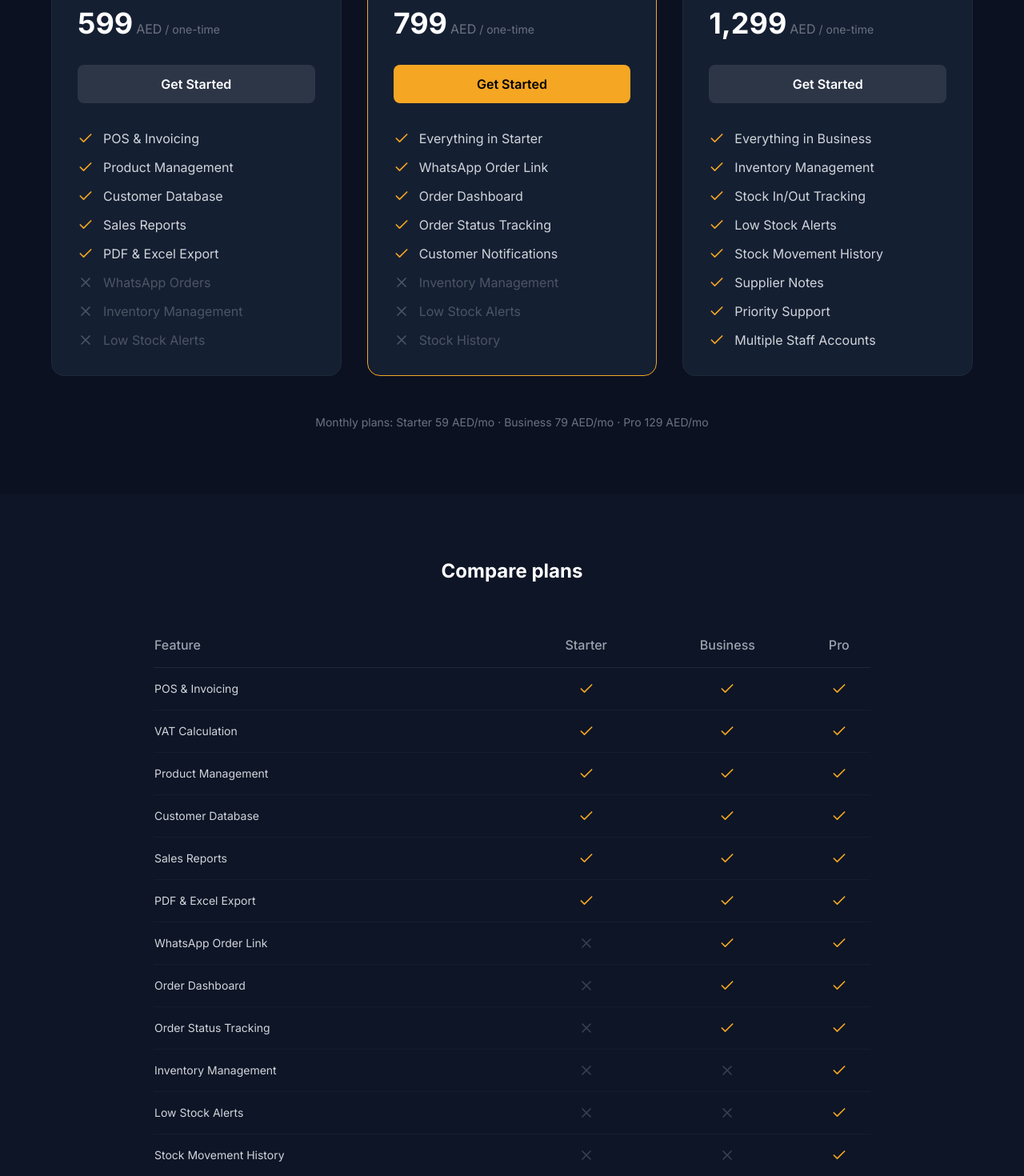
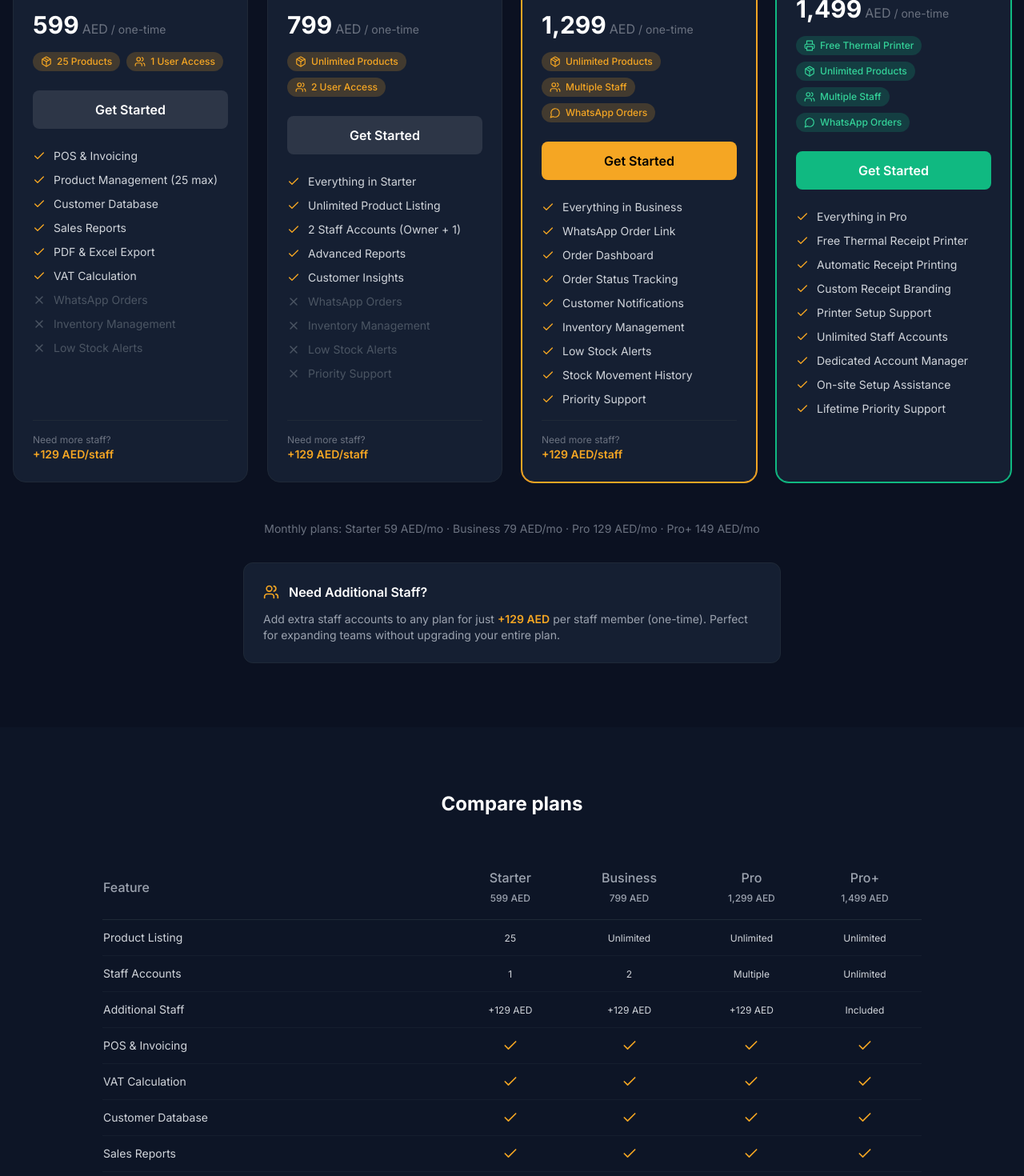
Before and after one commit to mizairyaktharmf/ExiusCart, a Next.js app in the folder apps/exiuscart-website/: page /pricing in a window 1280 px wide. Shown: the part 500-1970 px from the top of the page at 80% size. Built offline with nearby package versions, Linux system fonts and the light colour scheme.

Commit message:
added 4 tier price list

```diff
--- a/apps/exiuscart-website/src/app/pricing/page.tsx
+++ b/apps/exiuscart-website/src/app/pricing/page.tsx
@@ -1,5 +1,5 @@
 import Link from 'next/link';
-import { ArrowRight, Check, X } from 'lucide-react';
+import { ArrowRight, Check, X, Printer, Users, Package, MessageCircle } from 'lucide-react';
 import { Navbar } from '@/components/layout/navbar';
 import { Footer } from '@/components/layout/footer';
 
@@ -23,7 +23,7 @@ export default function PricingPage() {
 
       {/* Pricing Cards */}
       <section className="pb-20 px-4">
-        <div className="max-w-6xl mx-auto">
+        <div className="max-w-7xl mx-auto">
           {/* Toggle - One Time / Monthly */}
           <div className="flex justify-center mb-12">
             <div className="inline-flex bg-[#151F32] rounded-lg p-1">
@@ -36,67 +36,134 @@ export default function PricingPage() {
             </div>
           </div>
 
-          <div className="grid md:grid-cols-3 gap-8">
+          <div className="grid md:grid-cols-2 lg:grid-cols-4 gap-6">
             {/* Starter */}
             <PricingCard
               name="Starter"
               price="599"
               period="one-time"
               description="Perfect for small shops getting started"
+              highlights={[
+                { icon: Package, text: '25 Products' },
+                { icon: Users, text: '1 User Access' },
+              ]}
               features={[
                 { text: 'POS & Invoicing', included: true },
-                { text: 'Product Management', included: true },
+                { text: 'Product Management (25 max)', included: true },
                 { text: 'Customer Database', included: true },
                 { text: 'Sales Reports', included: true },
                 { text: 'PDF & Excel Export', included: true },
+                { text: 'VAT Calculation', included: true },
                 { text: 'WhatsApp Orders', included: false },
                 { text: 'Inventory Management', included: false },
                 { text: 'Low Stock Alerts', included: false },
               ]}
+              addon={{
+                text: 'Need more staff?',
+                price: '+129 AED/staff',
+              }}
             />
 
-            {/* Business - Popular */}
+            {/* Business */}
             <PricingCard
               name="Business"
               price="799"
               period="one-time"
-              description="For shops with WhatsApp order needs"
-              popular
+              description="For growing shops needing more capacity"
+              highlights={[
+                { icon: Package, text: 'Unlimited Products' },
+                { icon: Users, text: '2 User Access' },
+              ]}
               features={[
                 { text: 'Everything in Starter', included: true },
+                { text: 'Unlimited Product Listing', included: true },
+                { text: '2 Staff Accounts (Owner + 1)', included: true },
+                { text: 'Advanced Reports', included: true },
+                { text: 'Customer Insights', included: true },
+                { text: 'WhatsApp Orders', included: false },
+                { text: 'Inventory Management', included: false },
+                { text: 'Low Stock Alerts', included: false },
+                { text: 'Priority Support', included: false },
+              ]}
+              addon={{
+                text: 'Need more staff?',
+                price: '+129 AED/staff',
+              }}
+            />
+
+            {/* Pro - Popular */}
+            <PricingCard
+              name="Pro"
+              price="1,299"
+              period="one-time"
+              description="Complete solution with WhatsApp & Inventory"
+              popular
+              highlights={[
+                { icon: Package, text: 'Unlimited Products' },
+                { icon: Users, text: 'Multiple Staff' },
+                { icon: MessageCircle, text: 'WhatsApp Orders' },
+              ]}
+              features={[
+                { text: 'Everything in Business', included: true },
                 { text: 'WhatsApp Order Link', included: true },
                 { text: 'Order Dashboard', included: true },
                 { text: 'Order Status Tracking', included: true },
                 { text: 'Customer Notifications', included: true },
-                { text: 'Inventory Management', included: false },
-                { text: 'Low Stock Alerts', included: false },
-                { text: 'Stock History', included: false },
+                { text: 'Inventory Management', included: true },
+                { text: 'Low Stock Alerts', included: true },
+                { text: 'Stock Movement History', included: true },
+                { text: 'Priority Support', included: true },
               ]}
+              addon={{
+                text: 'Need more staff?',
+                price: '+129 AED/staff',
+              }}
             />
 
-            {/* Pro */}
+            {/* Pro+ with Thermal Printer */}
             <PricingCard
-              name="Pro"
-              price="1,299"
+              name="Pro+"
+              price="1,499"
               period="one-time"
-              description="Complete solution with inventory"
+              description="Everything + Free Thermal Printer"
+              badge="Best Value"
+              highlights={[
+                { icon: Printer, text: 'Free Thermal Printer' },
+                { icon: Package, text: 'Unlimited Products' },
+                { icon: Users, text: 'Multiple Staff' },
+                { icon: MessageCircle, text: 'WhatsApp Orders' },
+              ]}
               features={[
-                { text: 'Everything in Business', included: true },
-                { text: 'Inventory Management', included: true },
-                { text: 'Stock In/Out Tracking', included: true },
-                { text: 'Low Stock Alerts', included: true },
-                { text: 'Stock Movement History', included: true },
-                { text: 'Supplier Notes', included: true },
-                { text: 'Priority Support', included: true },
-                { text: 'Multiple Staff Accounts', included: true },
+                { text: 'Everything in Pro', included: true },
+                { text: 'Free Thermal Receipt Printer', included: true },
+                { text: 'Automatic Receipt Printing', included: true },
+                { text: 'Custom Receipt Branding', included: true },
+                { text: 'Printer Setup Support', included: true },
+                { text: 'Unlimited Staff Accounts', included: true },
+                { text: 'Dedicated Account Manager', included: true },
+                { text: 'On-site Setup Assistance', included: true },
+                { text: 'Lifetime Priority Support', included: true },
               ]}
+              isProPlus
             />
           </div>
 
           {/* Monthly Pricing Note */}
           <div className="text-center mt-12">
             <p className="text-gray-500 text-sm">
-              Monthly plans: Starter 59 AED/mo · Business 79 AED/mo · Pro 129 AED/mo
+              Monthly plans: Starter 59 AED/mo · Business 79 AED/mo · Pro 129 AED/mo · Pro+ 149 AED/mo
+            </p>
+          </div>
+
+          {/* Add-on Info */}
+          <div className="max-w-2xl mx-auto mt-8 bg-[#151F32] rounded-xl p-6 border border-gray-800">
+            <div className="flex items-center gap-3 mb-3">
+              <Users className="w-5 h-5 text-[#F5A623]" />
+              <h3 className="text-white font-semibold">Need Additional Staff?</h3>
+            </div>
+            <p className="text-gray-400 text-sm">
+              Add extra staff accounts to any plan for just <span className="text-[#F5A623] font-semibold">+129 AED</span> per staff member (one-time).
+              Perfect for expanding teams without upgrading your entire plan.
             </p>
           </div>
         </div>
@@ -104,7 +171,7 @@ export default function PricingPage() {
 
       {/* Features Comparison */}
       <section className="py-20 px-4 bg-[#0D1526]">
-        <div className="max-w-4xl mx-auto">
+        <div className="max-w-5xl mx-auto">
           <h2 className="text-2xl font-bold text-white text-center mb-12">
             Compare plans
           </h2>
@@ -114,25 +181,31 @@ export default function PricingPage() {
               <thead>
                 <tr className="border-b border-gray-800">
                   <th className="text-left py-4 text-gray-400 font-medium">Feature</th>
-                  <th className="text-center py-4 text-gray-400 font-medium">Starter</th>
-                  <th className="text-center py-4 text-gray-400 font-medium">Business</th>
-                  <th className="text-center py-4 text-gray-400 font-medium">Pro</th>
+                  <th className="text-center py-4 text-gray-400 font-medium">Starter<br /><span className="text-xs">599 AED</span></th>
+                  <th className="text-center py-4 text-gray-400 font-medium">Business<br /><span className="text-xs">799 AED</span></th>
+                  <th className="text-center py-4 text-gray-400 font-medium">Pro<br /><span className="text-xs">1,299 AED</span></th>
+                  <th className="text-center py-4 text-gray-400 font-medium">Pro+<br /><span className="text-xs">1,499 AED</span></th>
                 </tr>
               </thead>
               <tbody className="text-sm">
-                <CompareRow feature="POS & Invoicing" starter business pro />
-                <CompareRow feature="VAT Calculation" starter business pro />
-                <CompareRow feature="Product Management" starter business pro />
-                <CompareRow feature="Customer Database" starter business pro />
-                <CompareRow feature="Sales Reports" starter business pro />
-                <CompareRow feature="PDF & Excel Export" starter business pro />
-                <CompareRow feature="WhatsApp Order Link" business pro />
-                <CompareRow feature="Order Dashboard" business pro />
-                <CompareRow feature="Order Status Tracking" business pro />
-                <CompareRow feature="Inventory Management" pro />
-                <CompareRow feature="Low Stock Alerts" pro />
-                <CompareRow feature="Stock Movement History" pro />
-                <CompareRow feature="Priority Support" pro />
+                <CompareRow feature="Product Listing" starter="25" business="Unlimited" pro="Unlimited" proPlus="Unlimited" />
+                <CompareRow feature="Staff Accounts" starter="1" business="2" pro="Multiple" proPlus="Unlimited" />
+                <CompareRow feature="Additional Staff" starter="+129 AED" business="+129 AED" pro="+129 AED" proPlus="Included" />
+                <CompareRow feature="POS & Invoicing" starter business pro proPlus />
+                <CompareRow feature="VAT Calculation" starter business pro proPlus />
+                <CompareRow feature="Customer Database" starter business pro proPlus />
+                <CompareRow feature="Sales Reports" starter business pro proPlus />
+                <CompareRow feature="PDF & Excel Export" starter business pro proPlus />
+                <CompareRow feature="WhatsApp Order Link" pro proPlus />
+                <CompareRow feature="Order Dashboard" pro proPlus />
+                <CompareRow feature="Customer Notifications" pro proPlus />
+                <CompareRow feature="Inventory Management" pro proPlus />
+                <CompareRow feature="Low Stock Alerts" pro proPlus />
+                <CompareRow feature="Stock Movement History" pro proPlus />
+                <CompareRow feature="Thermal Printer (Free)" proPlus />
+                <CompareRow feature="Receipt Printing" proPlus />
+                <CompareRow feature="Priority Support" pro proPlus />
+                <CompareRow feature="Dedicated Account Manager" proPlus />
               </tbody>
             </table>
           </div>
@@ -152,8 +225,16 @@ export default function PricingPage() {
               answer="One-time payment gives you lifetime access to the plan features. Monthly subscription is pay-as-you-go. Both include free updates and support."
             />
             <FAQ
+              question="Can I add more staff to my plan?"
+              answer="Yes! You can add additional staff accounts to any plan (except Pro+ which has unlimited) for just 129 AED per staff member (one-time payment)."
+            />
+            <FAQ
               question="Can I upgrade my plan later?"
               answer="Yes, you can upgrade anytime. You'll only pay the difference between your current plan and the new one."
+            />
+            <FAQ
+              question="What does the free thermal printer include?"
+              answer="The Pro+ plan includes a high-quality 80mm thermal receipt printer, delivery to your location in UAE, and free setup assistance. Perfect for printing customer receipts instantly."
             />
             <FAQ
               question="Is there a free trial?"
@@ -201,19 +282,27 @@ function PricingCard({
   period,
   description,
   features,
+  highlights,
   popular,
+  badge,
+  addon,
+  isProPlus,
 }: {
   name: string;
   price: string;
   period: string;
   description: string;
   features: { text: string; included: boolean }[];
+  highlights: { icon: React.ElementType; text: string }[];
   popular?: boolean;
+  badge?: string;
+  addon?: { text: string; price: string };
+  isProPlus?: boolean;
 }) {
   return (
     <div
-      className={`relative bg-[#151F32] rounded-2xl border p-8 ${
-        popular ? 'border-[#F5A623]' : 'border-gray-800'
+      className={`relative bg-[#151F32] rounded-2xl border p-6 flex flex-col ${
+        popular ? 'border-[#F5A623] ring-1 ring-[#F5A623]' : isProPlus ? 'border-emerald-500 ring-1 ring-emerald-500' : 'border-gray-800'
       }`}
     >
       {popular && (
@@ -221,41 +310,73 @@ function PricingCard({
           Most Popular
         </div>
       )}
+      {badge && !popular && (
+        <div className="absolute -top-3 left-1/2 -translate-x-1/2 bg-emerald-500 text-white text-xs font-semibold px-3 py-1 rounded-full">
+          {badge}
+        </div>
+      )}
 
       <h3 className="text-xl font-bold text-white mb-2">{name}</h3>
-      <p className="text-gray-500 text-sm mb-6">{description}</p>
+      <p className="text-gray-500 text-sm mb-4">{description}</p>
 
-      <div className="flex items-baseline gap-1 mb-8">
-        <span className="text-4xl font-bold text-white">{price}</span>
+      <div className="flex items-baseline gap-1 mb-4">
+        <span className="text-3xl font-bold text-white">{price}</span>
         <span className="text-gray-500">AED</span>
         <span className="text-gray-500 text-sm">/ {period}</span>
       </div>
 
+      {/* Highlights */}
+      <div className="flex flex-wrap gap-2 mb-6">
+        {highlights.map((highlight, i) => {
+          const Icon = highlight.icon;
+          return (
+            <span
+              key={i}
+              className={`inline-flex items-center gap-1.5 text-xs font-medium px-2.5 py-1 rounded-full ${
+                isProPlus ? 'bg-emerald-500/20 text-emerald-400' : 'bg-[#F5A623]/20 text-[#F5A623]'
+              }`}
+            >
+              <Icon className="w-3.5 h-3.5" />
+              {highlight.text}
+            </span>
+          );
+        })}
+      </div>
+
       <Link
         href="/register"
-        className={`block text-center font-semibold py-3 rounded-lg transition-all mb-8 ${
+        className={`block text-center font-semibold py-3 rounded-lg transition-all mb-6 ${
           popular
             ? 'bg-[#F5A623] hover:bg-[#E09612] text-black'
+            : isProPlus
+            ? 'bg-emerald-500 hover:bg-emerald-600 text-white'
             : 'bg-white/10 hover:bg-white/20 text-white'
         }`}
       >
         Get Started
       </Link>
 
-      <ul className="space-y-3">
+      <ul className="space-y-2.5 flex-1">
         {features.map((feature, i) => (
-          <li key={i} className="flex items-center gap-3">
+          <li key={i} className="flex items-start gap-2.5">
             {feature.included ? (
-              <Check className="w-5 h-5 text-[#F5A623]" />
+              <Check className="w-4 h-4 text-[#F5A623] mt-0.5 flex-shrink-0" />
             ) : (
-              <X className="w-5 h-5 text-gray-600" />
+              <X className="w-4 h-4 text-gray-600 mt-0.5 flex-shrink-0" />
             )}
-            <span className={feature.included ? 'text-gray-300' : 'text-gray-600'}>
+            <span className={`text-sm ${feature.included ? 'text-gray-300' : 'text-gray-600'}`}>
               {feature.text}
             </span>
           </li>
         ))}
       </ul>
+
+      {addon && (
+        <div className="mt-4 pt-4 border-t border-gray-800">
+          <p className="text-xs text-gray-500">{addon.text}</p>
+          <p className="text-sm font-semibold text-[#F5A623]">{addon.price}</p>
+        </div>
+      )}
     </div>
   );
 }
@@ -265,36 +386,31 @@ function CompareRow({
   starter,
   business,
   pro,
+  proPlus,
 }: {
   feature: string;
-  starter?: boolean;
-  business?: boolean;
-  pro?: boolean;
+  starter?: boolean | string;
+  business?: boolean | string;
+  pro?: boolean | string;
+  proPlus?: boolean | string;
 }) {
+  const renderCell = (value?: boolean | string) => {
+    if (typeof value === 'string') {
+      return <span className="text-gray-300 text-xs">{value}</span>;
+    }
+    if (value) {
+      return <Check className="w-5 h-5 text-[#F5A623] mx-auto" />;
+    }
+    return <X className="w-5 h-5 text-gray-700 mx-auto" />;
+  };
+
   return (
     <tr className="border-b border-gray-800/50">
-      <td className="py-4 text-gray-300">{feature}</td>
-      <td className="py-4 text-center">
-        {starter ? (
-          <Check className="w-5 h-5 text-[#F5A623] mx-auto" />
-        ) : (
-          <X className="w-5 h-5 text-gray-700 mx-auto" />
-        )}
-      </td>
-      <td className="py-4 text-center">
-        {business ? (
-          <Check className="w-5 h-5 text-[#F5A623] mx-auto" />
-        ) : (
-          <X className="w-5 h-5 text-gray-700 mx-auto" />
-        )}
-      </td>
-      <td className="py-4 text-center">
-        {pro ? (
-          <Check className="w-5 h-5 text-[#F5A623] mx-auto" />
-        ) : (
-          <X className="w-5 h-5 text-gray-700 mx-auto" />
-        )}
-      </td>
+      <td className="py-3 text-gray-300 text-sm">{feature}</td>
+      <td className="py-3 text-center">{renderCell(starter)}</td>
+      <td className="py-3 text-center">{renderCell(business)}</td>
+      <td className="py-3 text-center">{renderCell(pro)}</td>
+      <td className="py-3 text-center">{renderCell(proPlus)}</td>
     </tr>
   );
 }
```
